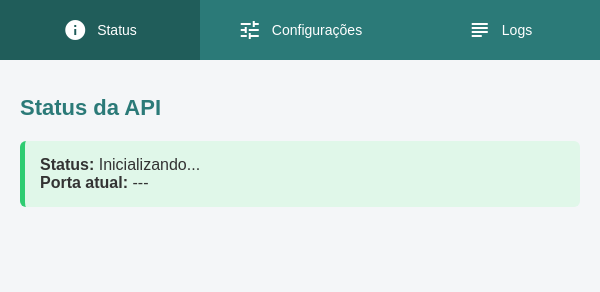
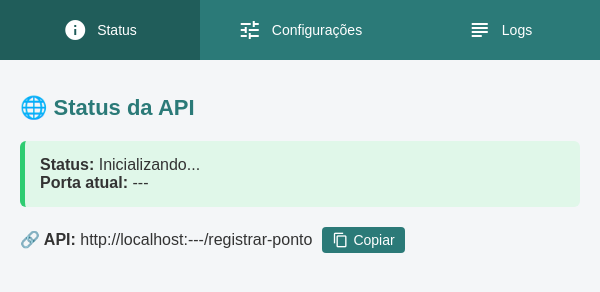
Before and after one commit to AndreMTS/apiResgistrarPonto, an Electron app: page index.html in a window 600 px wide. Drawn offline with Linux system fonts and the light colour scheme; no server answers.

Commit message:
melhorias finais

```diff
--- a/index.html
+++ b/index.html
@@ -2,7 +2,7 @@
 <html lang="pt-BR">
 <head>
   <meta charset="UTF-8">
-  <title>API Puppeteer Tangerino</title>
+  <title>API Puppeteer Bateu Ponto</title>
   <link href="https://fonts.googleapis.com/icon?family=Material+Icons" rel="stylesheet">
   <style>
     * {
@@ -70,6 +70,35 @@
       padding: 15px;
       border-radius: 6px;
       margin-bottom: 20px;
+    }
+
+    .link-container {
+      display: flex;
+      align-items: center;
+      gap: 10px;
+      margin-top: 10px;
+    }
+
+    .copy-button {
+      background-color: #2b7a78;
+      color: white;
+      border: none;
+      padding: 5px 10px;
+      border-radius: 4px;
+      cursor: pointer;
+      display: flex;
+      align-items: center;
+      gap: 5px;
+      font-size: 14px;
+      transition: background-color 0.3s ease;
+    }
+
+    .copy-button:hover {
+      background-color: #205d5a;
+    }
+
+    .copy-button .material-icons {
+      font-size: 16px;
     }
 
     h1 {
@@ -162,15 +191,22 @@
 
   <div class="content">
     <div class="tab-content active" id="status">
-      <h1>Status da API</h1>
+      <h1>🌐 Status da API</h1>
       <div class="status-box">
         <strong>Status:</strong> <span id="status-text">Inicializando...</span><br>
         <strong>Porta atual:</strong> <span id="porta-atual">---</span>
       </div>
+      <div class="link-container">
+        <span><strong>🔗 API: </strong>http://localhost:<span id="porta-atual-link">---</span>/registrar-ponto</span>
+        <button class="copy-button" id="copy-link">
+          <span class="material-icons">content_copy</span>
+          Copiar
+        </button>
+      </div>
     </div>
 
     <div class="tab-content" id="config">
-      <h1>Configurações</h1>
+      <h1>⚙️ Configurações</h1>
       <label for="nova-porta">Alterar porta:</label>
       <input type="number" id="nova-porta" placeholder="ex: 3001" min="1024" max="65535" />
 
@@ -222,10 +258,23 @@
 
     const statusSpan = document.getElementById('status-text');
     const portaSpan = document.getElementById('porta-atual');
+    const portaSpanLink = document.getElementById('porta-atual-link');
     const btnReiniciar = document.getElementById('btn-reiniciar');
     const novaPortaInput = document.getElementById('nova-porta');
     const logsDiv = document.getElementById('logs-content');
     const visualizarPuppeteerCheckbox = document.getElementById('visualizarPuppeteer');
+    const copyButton = document.getElementById('copy-link');
+
+    copyButton.addEventListener('click', () => {
+      const link = `http://localhost:${portaSpanLink.textContent}/registrar-ponto`;
+      navigator.clipboard.writeText(link).then(() => {
+        const originalText = copyButton.innerHTML;
+        copyButton.innerHTML = '<span class="material-icons">check</span>Copiado!';
+        setTimeout(() => {
+          copyButton.innerHTML = originalText;
+        }, 2000);
+      });
+    });
 
     ipcRenderer.on('status-api', (_, status) => {
       statusSpan.textContent = status;
@@ -233,6 +282,7 @@
 
     ipcRenderer.on('porta-api', (_, porta) => {
       portaSpan.textContent = porta;
+      portaSpanLink.textContent = porta;
     });
 
     ipcRenderer.on('log-api', (_, log) => {
--- a/package.json
+++ b/package.json
@@ -1,5 +1,5 @@
 {
-  "name": "api-ppt-ponto",
+  "name": "api-bateu-ponto",
   "version": "1.0.0",
   "description": "API para bater ponto com puppeteer",
   "author": "Andremts",
```
Also changed, not shown: README.md, 1 other file.
